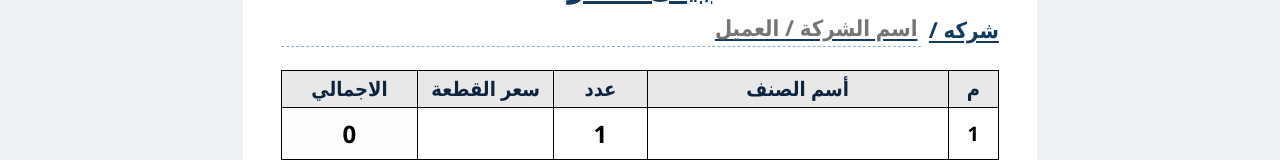
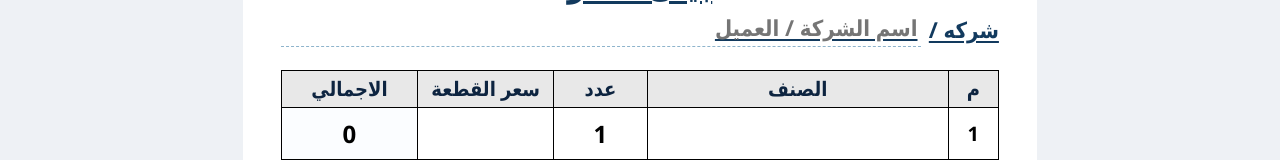
Before and after one commit to ShirefReda/starbelt, a Preact app: page / in a window 1280 px wide. Shown: the part 317-477 px from the top of the page. Built offline with nearby package versions, Linux system fonts and the light colour scheme; a web font is replaced by a local one.

Commit message:
Rename table header: أسم الصنف → الصنف

```diff
--- a/src/i18n/strings.ts
+++ b/src/i18n/strings.ts
@@ -27,7 +27,7 @@ export const S = {
     clientPrefix: "شركه / ",
     clientPlaceholder: "اسم الشركة / العميل",
     colIndex: "م",
-    colItem: "أسم الصنف",
+    colItem: "الصنف",
     colQty: "عدد",
     colPrice: "سعر القطعة",
     colTotal: "الاجمالي",
```
